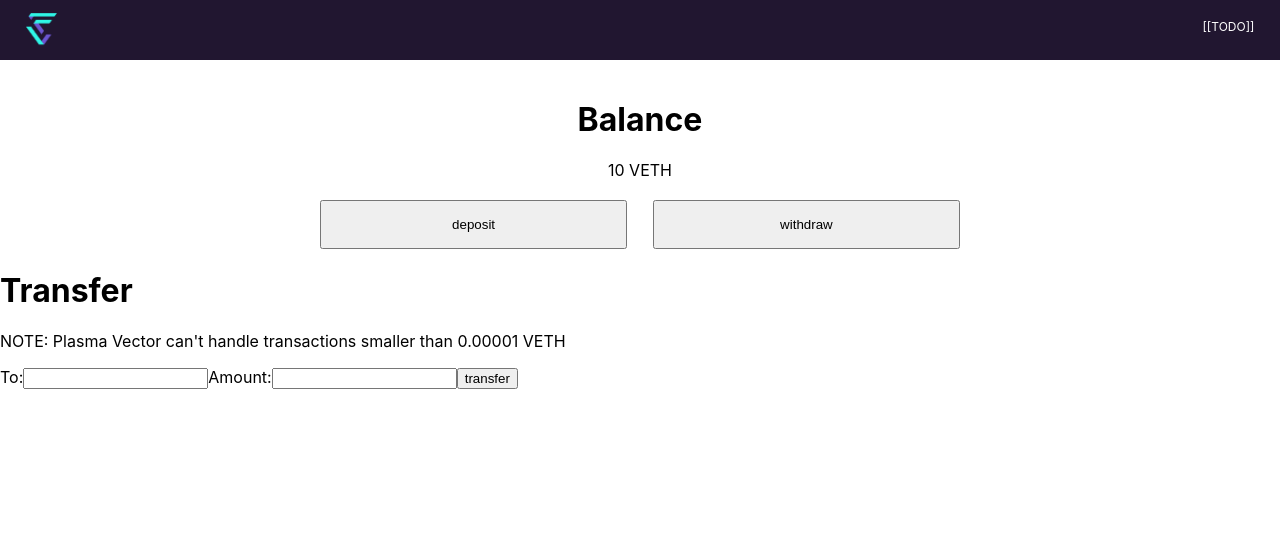
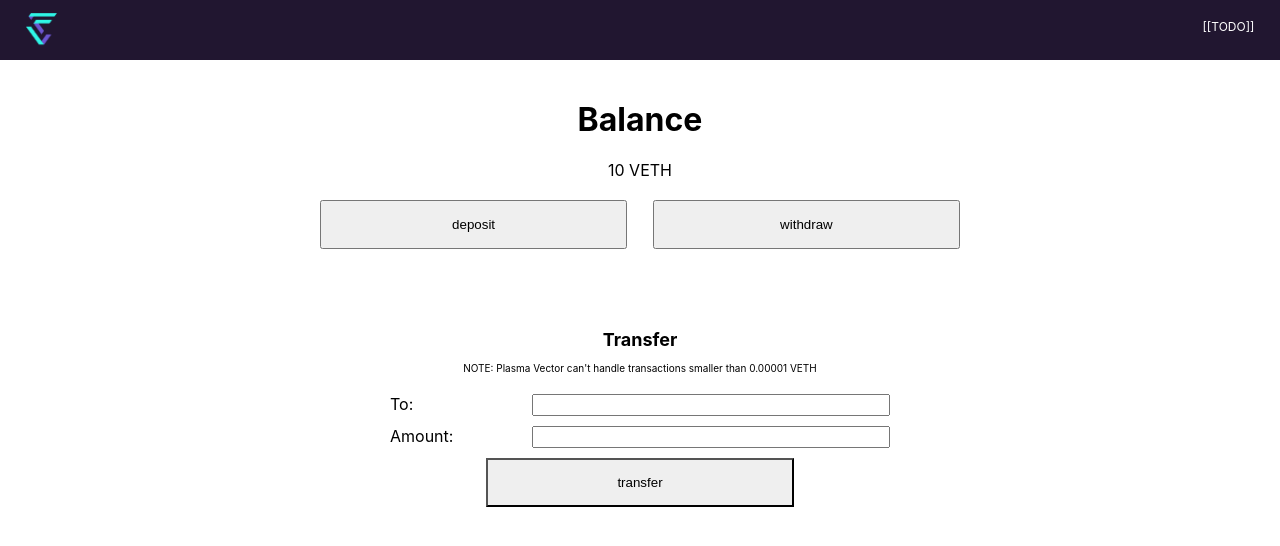
Before and after one commit to finalitylabs/vector-wallet, a React (Create React App) app: page / in a window 1280 px wide. Shown: the top 546 px of the page. Built offline with nearby package versions, Linux system fonts and the light colour scheme.

Commit message:
styling done for now

```diff
--- a/src/components/views/Transfer.js
+++ b/src/components/views/Transfer.js
@@ -29,28 +29,27 @@ class Transfer extends Component {
 
 	render() {
 		return(
-			<div className="transfer">
+			<div className="transfer-section">
 				<h1>Transfer</h1>
-				<p>NOTE: Plasma Vector can't handle transactions smaller than 0.00001 VETH</p>
+				<p className="note">NOTE: Plasma Vector can't handle transactions smaller than 0.00001 VETH</p>
 				<form onSubmit={this.transfer}>
 					{/* TODO: Make the form inputs seperate components */}
+					<div className="input-label">
 						<label>To:</label>
-					<input
-					type="text"
+						<input type="text" value={this.state.to}
 						onChange={(e) => {
 							this.setState({to: e.target.value})
 						}}
-					value={this.state.to}
 						/>
-
+					</div>
+					<div className="input-label">
 						<label>Amount:</label>
-					<input
-					type="text"
+						<input type="text" value={this.state.from}
 						onChange={(e) => {
 							this.setState({amount: e.target.value})
 						}}
-					value={this.state.from}
 						/>
+					</div>
 					<input type="submit" value="transfer" />
 				</form>
 				<div className="error">{this.state.error}</div>
--- /dev/null
+++ b/src/components/wrappers/Web3Wrapper.js
@@ -0,0 +1 @@
+// TODO: Create Web3 wrapper that all settings initialzed and contract instances exported
--- a/src/styles/Wallet.css
+++ b/src/styles/Wallet.css
@@ -50,5 +50,41 @@
 }
 
 .transfer-section {
+	text-align: center;
+	margin: 80px 0;
+}
 
+.transfer-section h1{
+	font-size: 18px;
 }
+.transfer-section .input-label{
+	display: flex;
+	width: 70%;
+	max-width: 500px;
+	justify-content: space-between;
+	margin: 10px auto;
+}
+.transfer-section .input-label input[type="text"]{
+	width: 80%;
+	max-width: 350px;
+	font-size: 14px;
+}
+.note {
+	font-size: 10px;
+	margin-bottom: 20px;
+}
+
+.transfer-section input[type="submit"] {
+	width: 24%;
+	padding: 15px 0;
+	-webkit-appearance: none;
+	-moz-appearance: none;
+	appearance: none;
+}
+
+.error {
+	font-size: 12px;
+	font-weight: 600px;
+	color: red;
+	margin: 10px 0;
+}
```
Lines whose indentation alone changed are shown as unchanged.
